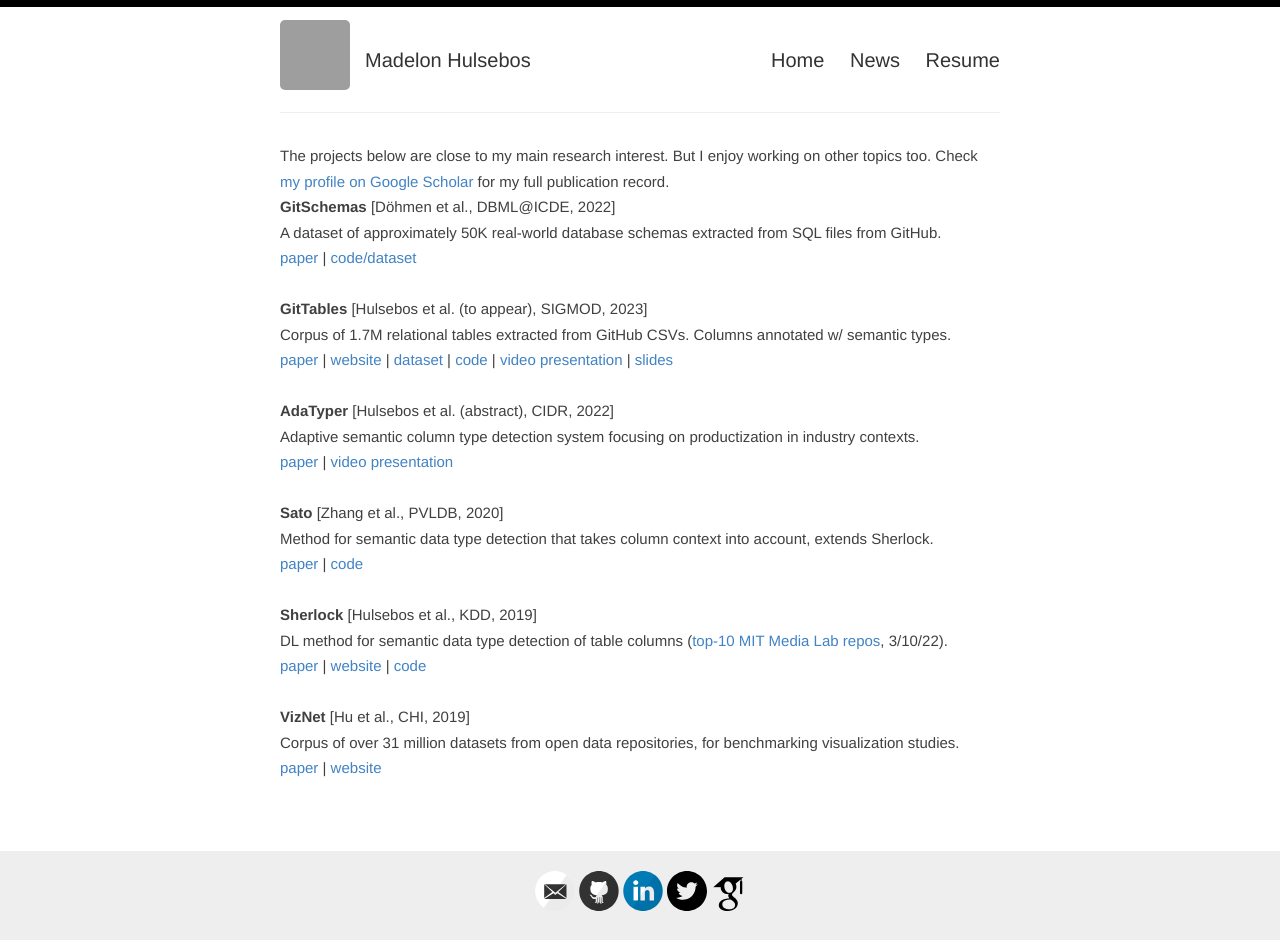
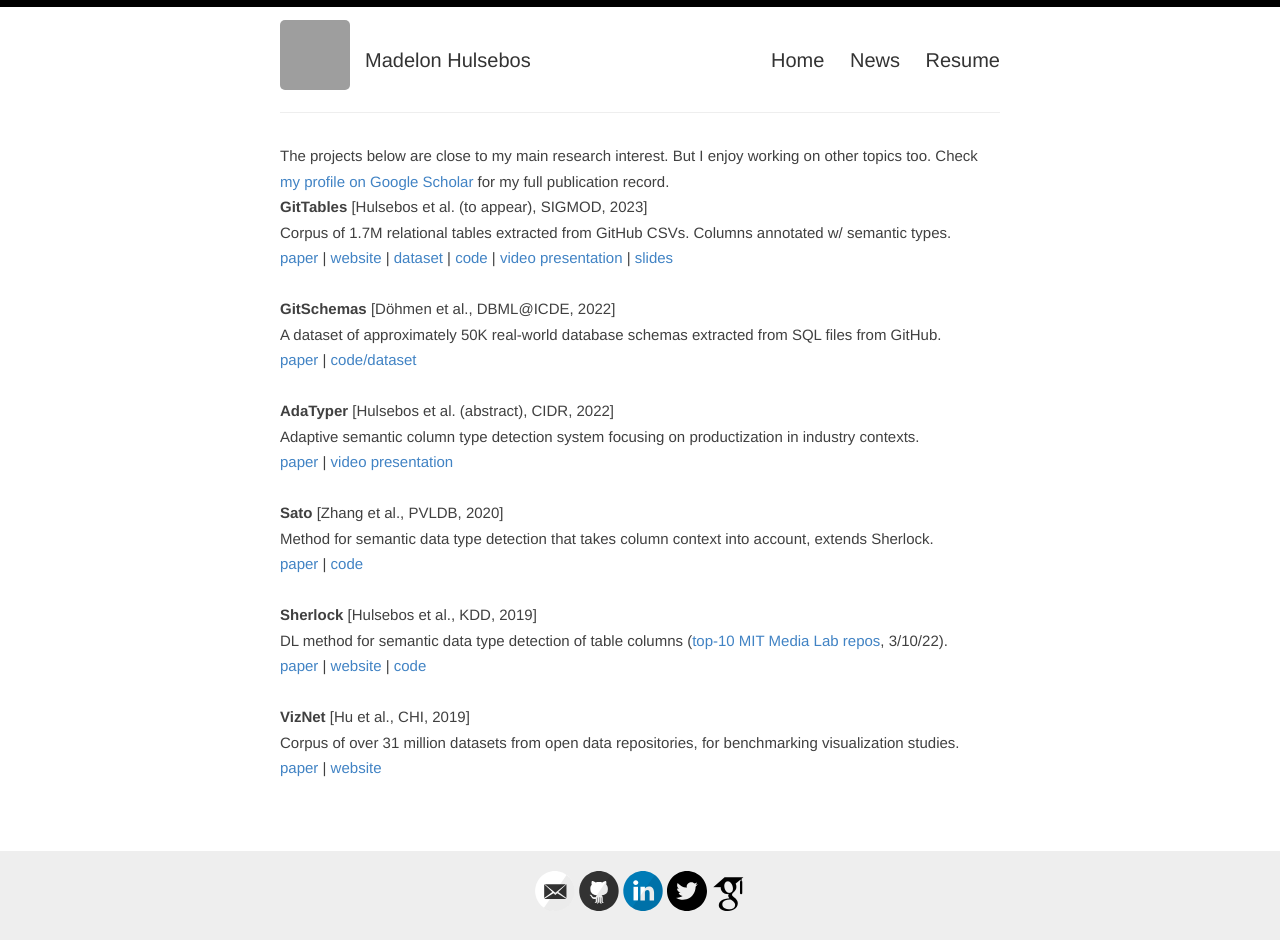
Before and after one commit to madelonhulsebos/madelonhulsebos.github.io, a Jekyll site: the page built from _projects/projects.html, in a window 1280 px wide. Built offline with Jekyll 4.4.1, drawn with Linux system fonts in a browser that asks for light colours; some web fonts are replaced; some of the changed lines change nothing that is shown; grey boxes are pictures that could not be loaded.

Commit message:
order by year.

```diff
--- a/_projects/projects.html
+++ b/_projects/projects.html
@@ -7,6 +7,14 @@ The projects below are close to my main research interest. But I enjoy working o
 Check <a href="https://scholar.google.com/citations?user=6IWQn2EAAAAJ&hl=nl&oi=ao" target="_blank"> my profile on Google Scholar </a> for my full publication record.
 
 <div>
+  <b>GitTables</b> [Hulsebos et al. (to appear), SIGMOD, 2023] <br>
+   Corpus of 1.7M relational tables extracted from GitHub CSVs. Columns annotated w/ semantic types.<br>
+   <a href="https://arxiv.org/pdf/2106.07258.pdf" target="_blank">paper</a> | <a href="https://gittables.github.io" target="_blank">website</a> | <a href="https://zenodo.org/record/6517052" target="_blank">dataset</a> | <a href="https://github.com/madelonhulsebos/gittables" target="_blank">code</a> | <a href="https://www.youtube.com/watch?v=jEBKcmdIFzw" target="_blank">video presentation</a> | <a href="/assets/GitTables (slides).pdf" target="_blank">slides</a>
+</div>
+
+<br>
+
+<div>
   <b>GitSchemas</b> [Döhmen et al., DBML@ICDE, 2022] <br>
   A dataset of approximately 50K real-world database schemas extracted from SQL files from GitHub.
   <br>
@@ -14,14 +22,6 @@ Check <a href="https://scholar.google.com/citations?user=6IWQn2EAAAAJ&hl=nl&oi=a
 </div>
 
 <br>
-
-<div>
-  <b>GitTables</b> [Hulsebos et al. (to appear), SIGMOD, 2023] <br>
-   Corpus of 1.7M relational tables extracted from GitHub CSVs. Columns annotated w/ semantic types.<br>
-   <a href="https://arxiv.org/pdf/2106.07258.pdf" target="_blank">paper</a> | <a href="https://gittables.github.io" target="_blank">website</a> | <a href="https://zenodo.org/record/6517052" target="_blank">dataset</a> | <a href="https://github.com/madelonhulsebos/gittables" target="_blank">code</a> | <a href="https://www.youtube.com/watch?v=jEBKcmdIFzw" target="_blank">video presentation</a> | <a href="/assets/GitTables (slides).pdf" target="_blank">slides</a>
-</div>
-
- <br>
 
 <div>
   <b>AdaTyper</b> [Hulsebos et al. (abstract), CIDR, 2022]<br>
```
